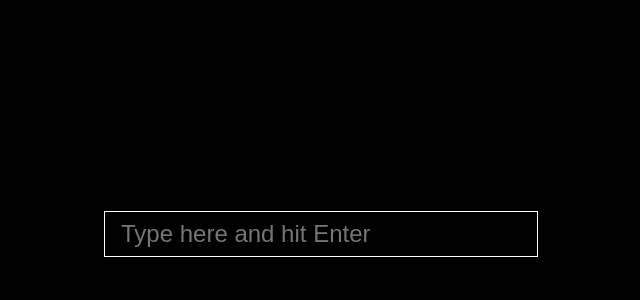
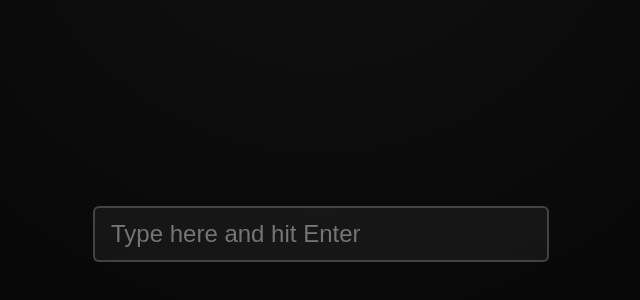
Before and after one commit to lambworks/ark, a plain HTML site: page index.html in a window 1280 px wide. Shown: the part 166-466 px from the top of the page, without its empty margins (319-959 px from the left). Drawn offline with Linux system fonts and the light colour scheme.

Commit message:
Refine sci-fi look

```diff
--- a/index.html
+++ b/index.html
@@ -4,6 +4,7 @@
   <meta charset="UTF-8">
   <meta name="viewport" content="width=device-width, initial-scale=1.0">
   <title>Sci-Fi Scramble</title>
+  <link href="https://fonts.googleapis.com/css2?family=Orbitron:wght@400;600&display=swap" rel="stylesheet">
   <link rel="stylesheet" href="styles.css">
 </head>
 <body>
--- a/styles.css
+++ b/styles.css
@@ -1,7 +1,7 @@
 body {
-  background-color: #000;
-  color: #fff;
-  font-family: "Courier New", monospace;
+  background: radial-gradient(circle at top, #111, #000);
+  color: #0ff;
+  font-family: 'Orbitron', sans-serif;
   height: 100vh;
   margin: 0;
   display: flex;
@@ -14,16 +14,19 @@ body {
 }
 
 input {
-  background: transparent;
-  border: 1px solid #fff;
-  color: #fff;
+  background: rgba(255, 255, 255, 0.05);
+  border: 2px solid rgba(255, 255, 255, 0.2);
+  border-radius: 6px;
+  color: #0ff;
   font-size: 1.5rem;
-  padding: 0.5rem 1rem;
+  padding: 0.75rem 1rem;
   width: 80vw;
-  max-width: 400px;
+  max-width: 420px;
+  transition: border-color 0.3s, box-shadow 0.3s;
 }
 
 input:focus {
   outline: none;
   border-color: #0ff;
+  box-shadow: 0 0 12px rgba(0, 255, 255, 0.5);
 }
```
Also changed, not shown: 1 other file.
